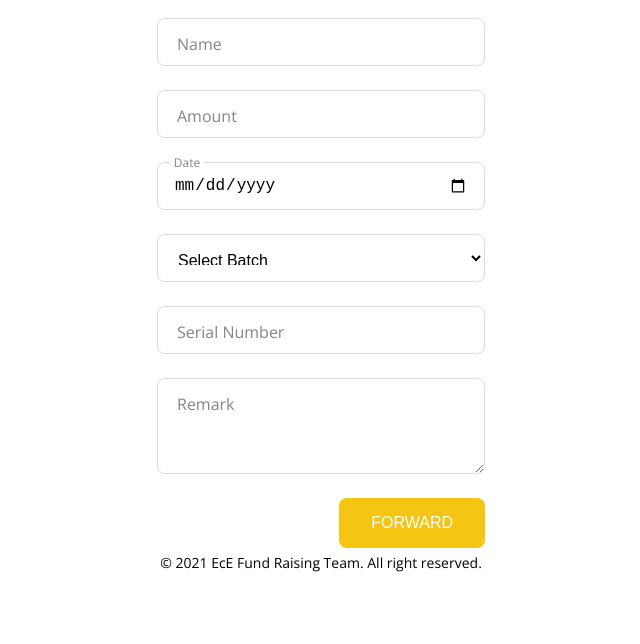
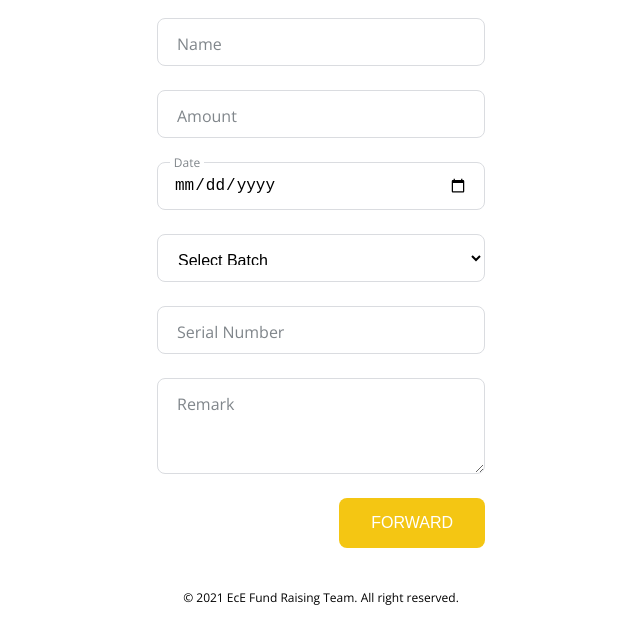
Before and after one commit to DoublePK/ecpj.github.io, a plain HTML site: page index.html in a window 1280 px wide. Shown: the part 136-780 px from the top of the page, without its empty margins (319-959 px from the left). Drawn offline with nearby package versions, Linux system fonts and the light colour scheme.

Commit message:
fix footer

```diff
--- a/resources/css/style.css
+++ b/resources/css/style.css
@@ -65,7 +65,7 @@ display: block;
 /*===== FORM =====*/
 .l-form{
   position: relative;
-  overflow: hidden;
+  overflow: auto;
 }
 
 .form{
@@ -80,6 +80,7 @@ display: block;
 
 .content{
   width: 100%;
+  margin-bottom: 2rem;
 }
 
 .form__content,
@@ -223,7 +224,7 @@ select option:nth-child(1){
 
 
 .footer{
-  font-size: 14px;
+  font-size: var(--small-font-size);
   text-align: center;
   position: absolute;
   bottom: 10px;
--- a/resources/js/main.js
+++ b/resources/js/main.js
@@ -97,6 +97,7 @@ function downloadImg(e){
 
   modal.style.display = 'none';
   formContent.style.display = 'block';
+  document.querySelector('.footer').style.display = 'block';
 }
 
 formContent.addEventListener('submit', displayCheck);
```
